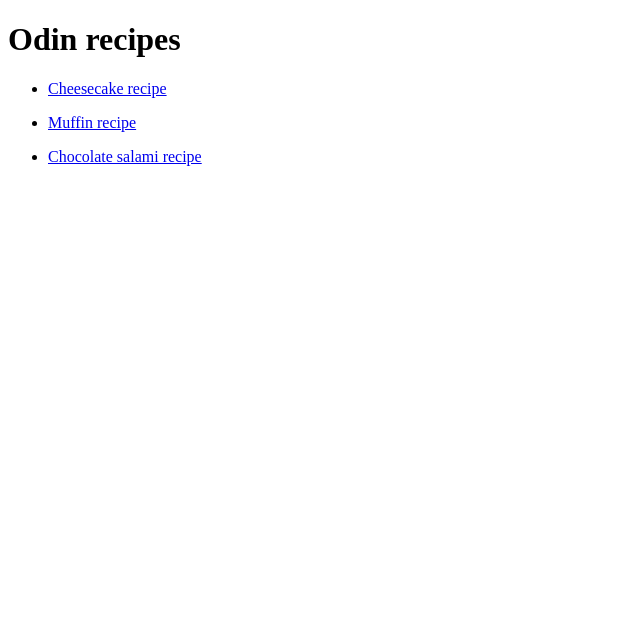
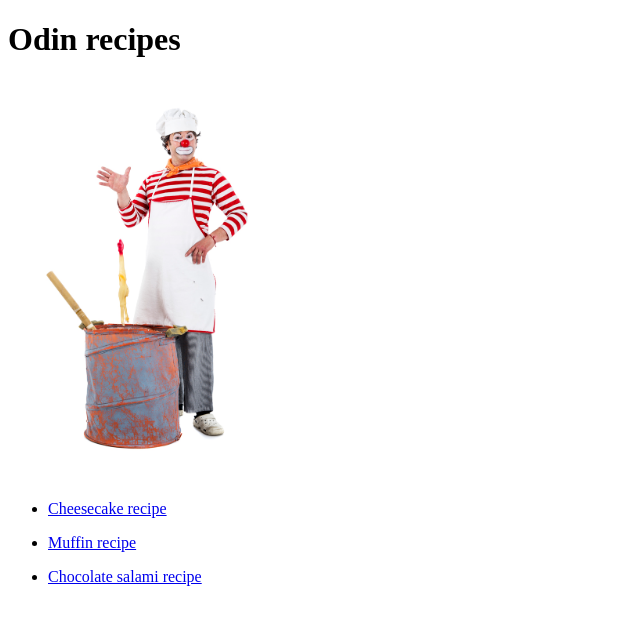
Before and after one commit to Altersandr/odinproject-recipes, a plain HTML site: page index.html in a window 1280 px wide. Shown: the whole page, without its empty margins (0-640 px from the left). Drawn offline with Linux system fonts and the light colour scheme.

Commit message:
added the home page image

```diff
--- a/index.html
+++ b/index.html
@@ -9,6 +9,7 @@
 <body>
 
     <h1>Odin recipes</h1>
+    <img src="./recipes/img/clown-chef.jpg" height="400">
     <ul>
     <li><a href="../odinproject-recipes/recipes/cheesecake.html"> Cheesecake recipe</a></li>
     <li><p><a href="../odinproject-recipes/recipes/muffin.html">Muffin recipe</a></p></li>
```
Also changed, not shown: recipes/img/clown-chef.jpg (added).
